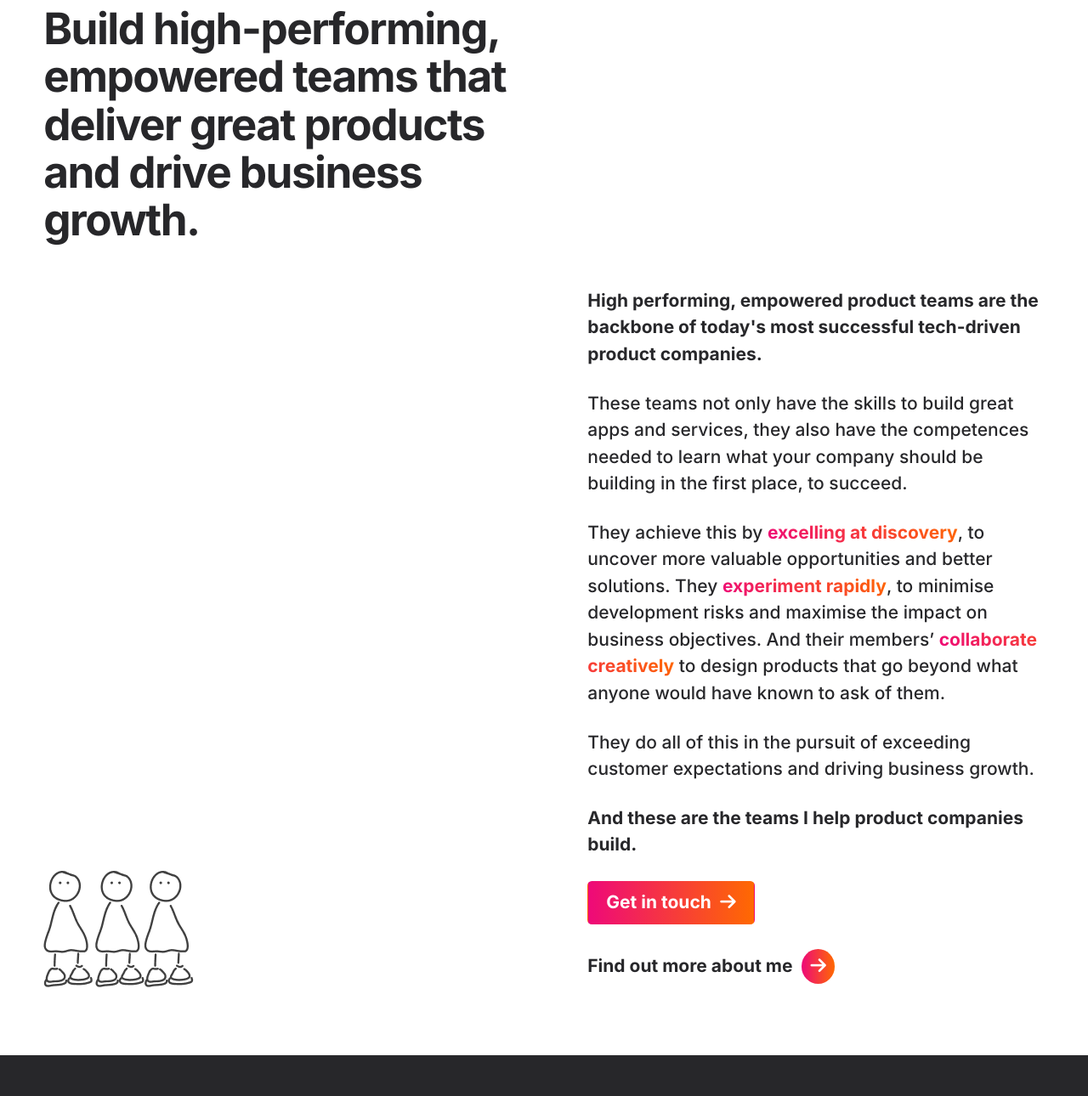
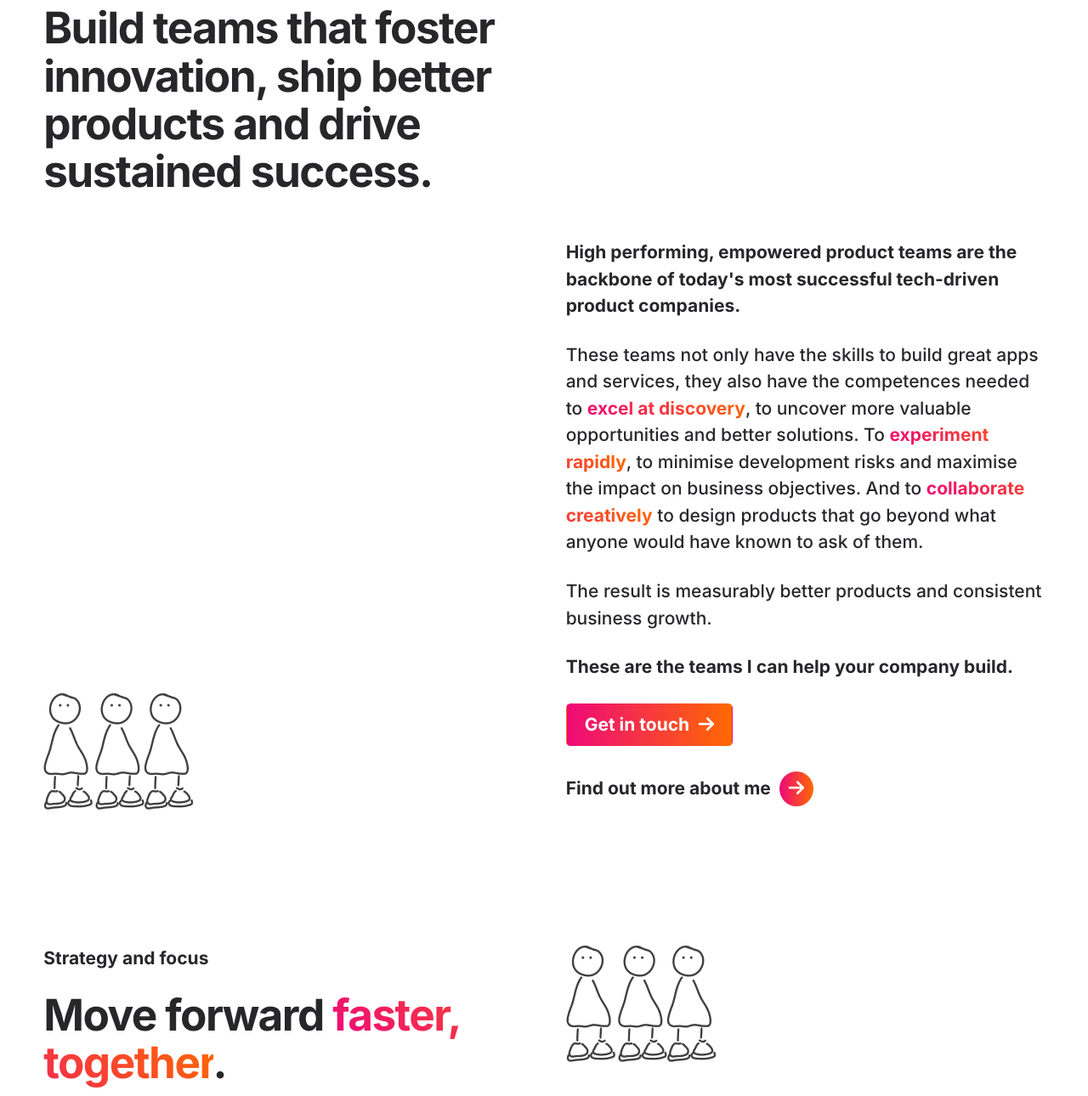
Before and after one commit to scottdh/11ty-sass-template, an Eleventy site: page src/index.md in a window 1280 px wide. Shown: the part 942-2232 px from the top of the page at 85% size. Built offline with nearby package versions, Linux system fonts and the light colour scheme; Eleventy itself is replaced by a stand-in of ours; files that its build step writes are made by us from their sources.

Commit message:
copy changes

```diff
--- a/src/_includes/layouts/home.html
+++ b/src/_includes/layouts/home.html
@@ -1,6 +1,6 @@
 {% extends "layouts/base.html" %} {% block content %}
 <div class="[ hero ] [ panel ]">
-  <article class="[ wrapper ] [ flow ]" style="--flow-space: var(--fs-700)">
+  <article class="[ wrapper ] [ flow ]">
     <p class="eyebrow">{{ hero.eyebrow}}</p>
     <h1>{{ hero.title | safe }}</h1>
     <a href="#" class="button" data-type="primary">{{ hero.buttonText }}</a>
@@ -9,15 +9,17 @@
 </div>
 <div class="[ intro ] [ panel ]">
   <article class="[ wrapper ]">
-    <div class="container">
-      <div class="intro__mission">
+    <div class="grid">
+      <div class="intro__mission flow">
         <p class="eyebrow">My mission</p>
         <h3>
-          Build high-performing, empowered teams that deliver great products and
-          drive business growth.
+          Build teams that foster innovation, ship better products and drive
+          sustained success.
         </h3>
       </div>
-
+      <div class="intro__image">
+        <img src="{{ hero.image }}" alt="" />
+      </div>
       <div class="[ intro__text ] [ flow ]">
         <p class="lead">
           High performing, empowered product teams are the backbone of today's
@@ -25,34 +27,47 @@
         </p>
         <p>
           These teams not only have the skills to build great apps and services,
-          they also have the competences needed to learn what your company
-          should be building in the first place, to succeed.
-        </p>
-        <p>
-          They achieve this by
-          <span class="gradient-text">excelling at discovery</span>, to uncover
-          more valuable opportunities and better solutions. They
+          they also have the competences needed to
+          <span class="gradient-text">excel at discovery</span>, to uncover more
+          valuable opportunities and better solutions. To
           <span class="gradient-text">experiment rapidly</span>, to minimise
           development risks and maximise the impact on business objectives. And
-          their members’
-          <span class="gradient-text">collaborate creatively</span> to design
+          to <span class="gradient-text">collaborate creatively</span> to design
           products that go beyond what anyone would have known to ask of them.
         </p>
         <p>
-          They do all of this in the pursuit of exceeding customer expectations
-          and driving business growth.
+          The result is measurably better products and consistent business
+          growth.
         </p>
         <p>
-          <strong
-            >And these are the teams I help product companies build.
-          </strong>
+          <strong>These are the teams I can help your company build. </strong>
         </p>
         <a href="#" class="button" data-type="primary">{{ hero.buttonText }}</a>
         <a href="#" class="button">Find out more about me</a>
       </div>
-      <div class="intro__image">
-        <img src="{{ hero.image }}" alt="" />
+    </div>
+  </article>
+</div>
+<div class="[ intro ] [ panel ]">
+  <article class="[ wrapper ]">
+    <div class="grid">
+      <div class="flow">
+        <p class="eyebrow">Strategy and focus</p>
+        <h3>
+          Move forward <span class="gradient-text">faster, together</span>.
+        </h3>
+        <p>
+          I’ll help you create a strong, shared understanding of exactly what
+          your product does now, and is envisioned to do later, getting everyone
+          on the same page. We’ll do this by mapping your product in a way
+          everyone can understand, gathering insights and candidly assessing
+          product performance to identify the biggest value next steps. By
+          prioritising tasks and outcomes, not solutions and outputs, your teams
+          can work smarter and more autonomously, while collectively moving
+          towards something increasingly spectacular.
+        </p>
       </div>
+      <div><img src="{{ hero.image }}" alt="" /></div>
     </div>
   </article>
 </div>
--- a/src/_includes/partials/site-head.html
+++ b/src/_includes/partials/site-head.html
@@ -7,6 +7,7 @@
         aria-label="{{ site.name }}"
         class="site-head__logo__lettering"
       >
+        <i class="fa-regular fa-fire gradient-text"></i>
         Scott Herrington
       </a>
     </div>
--- a/src/index.md
+++ b/src/index.md
@@ -1,9 +1,9 @@
 ---
 layout: layouts/home.html
-pagetitle: "Build teams that build breakthrough products"
+pagetitle: "Build teams that ship products customers love"
 hero:
-  eyebrow: "Hey, I’m Scott. I help tech companies..."
-  title: "Build brilliant teams that build breakthrough products"
+  eyebrow: "Hello, I’m Scott. I help tech companies..."
+  title: "Build teams that ship products customers love"
   buttonText: "Get in touch"
   image: /images/sketch-placeholder.png
 whatIdo:
--- a/src/sass/_home.scss
+++ b/src/sass/_home.scss
@@ -19,15 +19,10 @@
   }
 
   .eyebrow {
-    color: var(--color-text-secondary);
     letter-spacing: -0.03em;
-    font-weight: var(--fw-semibold);
+    // font-weight: var(--fw-semibold);
     font-size: var(--s-500);
-    line-height: 1.2em;
-  }
-
-  h1 {
-    margin-top: 0;
+    // line-height: 1.2em;
   }
 }
 
@@ -35,26 +30,25 @@
   font-size: var(--s-400);
   font-weight: var(--fw-bold);
   display: block;
-  margin-bottom: var(--s-400);
+  margin-bottom: -2em;
 }
 
-.container {
+.grid {
   display: grid;
   gap: var(--s-800);
   @include breakpoints.md {
     display: grid;
-    grid-template-columns: 50% 1fr;
-    grid-template-rows: min-content min-content;
-    align-items: end;
-    // gap: var(--s-500);
-    .intro__mission {
-      grid-area: 1 / 1 / 2 / 2;
-    }
-    .intro__text {
-      grid-area: 2 / 2 / 3 / 3;
-    }
-    .intro__image {
-      grid-area: 2 / 1 / 3 / 2;
-    }
+    grid-template-columns: 1fr 1fr;
   }
 }
+
+@include breakpoints.md {
+  .intro__image {
+    grid-row-start: 2;
+    align-self: end;
+  }
+
+  .intro__text {
+    grid-row-start: 2;
+  }
+}
```
